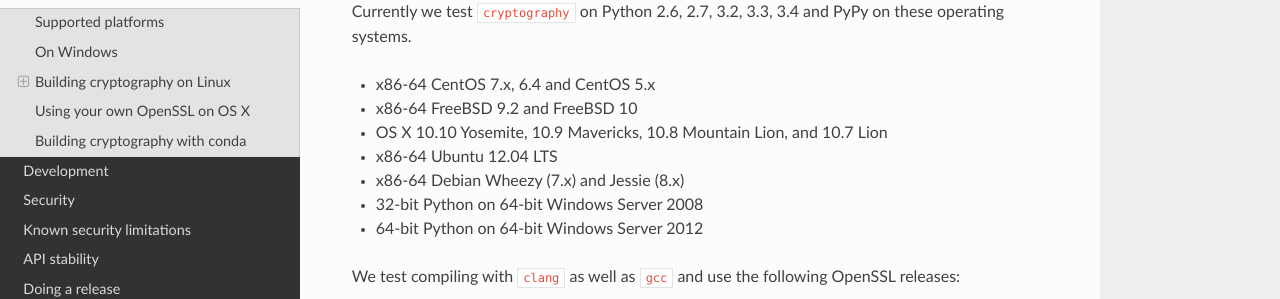
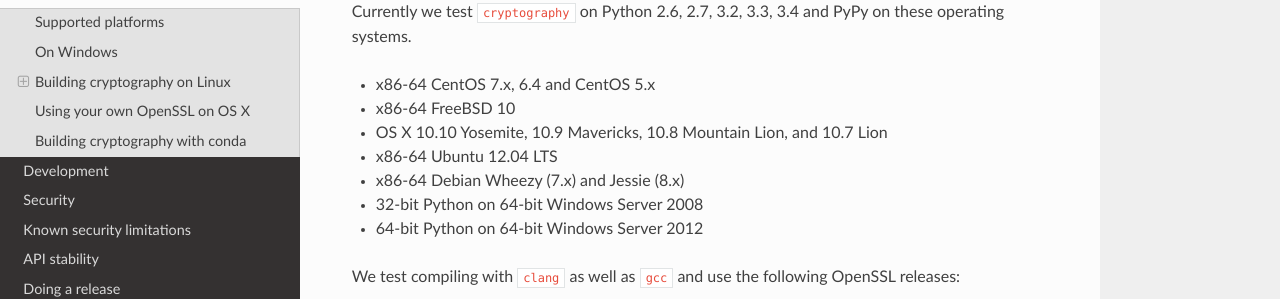
Before and after one commit to WebKing0121/cryptography, a Sphinx documentation site: the page built from docs/installation.rst, in a window 1280 px wide and 900 px high. Shown: the part 332-631 px from the top of the window. Built offline with Sphinx 7.4.7 and the Read the Docs theme 2.0.0, drawn with Linux system fonts in a browser that asks for light colours; pages that are not in the unit, such as notebooks, are missing from menus.

Commit message:
we don't test on freebsd 9.x any more

```diff
--- a/docs/installation.rst
+++ b/docs/installation.rst
@@ -14,7 +14,7 @@ Currently we test ``cryptography`` on Python 2.6, 2.7, 3.2, 3.3, 3.4 and PyPy
 on these operating systems.
 
 * x86-64 CentOS 7.x, 6.4 and CentOS 5.x
-* x86-64 FreeBSD 9.2 and FreeBSD 10
+* x86-64 FreeBSD 10
 * OS X 10.10 Yosemite, 10.9 Mavericks, 10.8 Mountain Lion, and 10.7 Lion
 * x86-64 Ubuntu 12.04 LTS
 * x86-64 Debian Wheezy (7.x) and Jessie (8.x)
```
